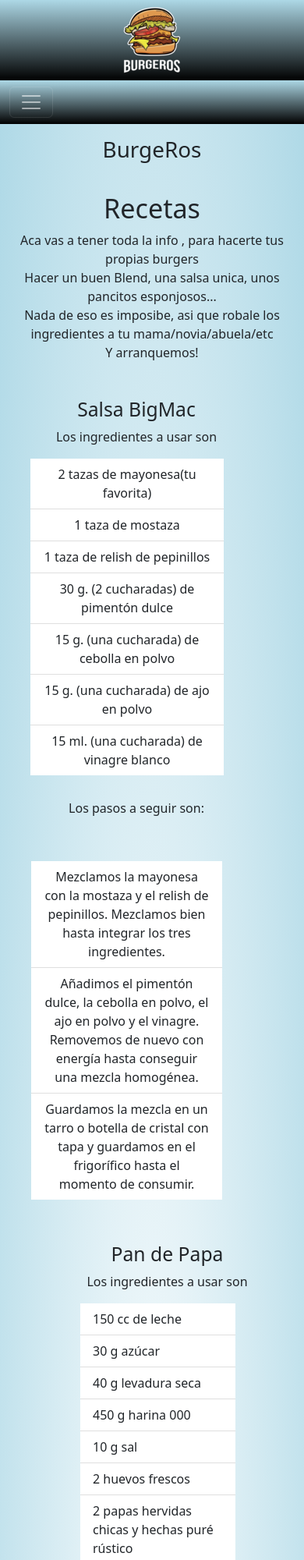
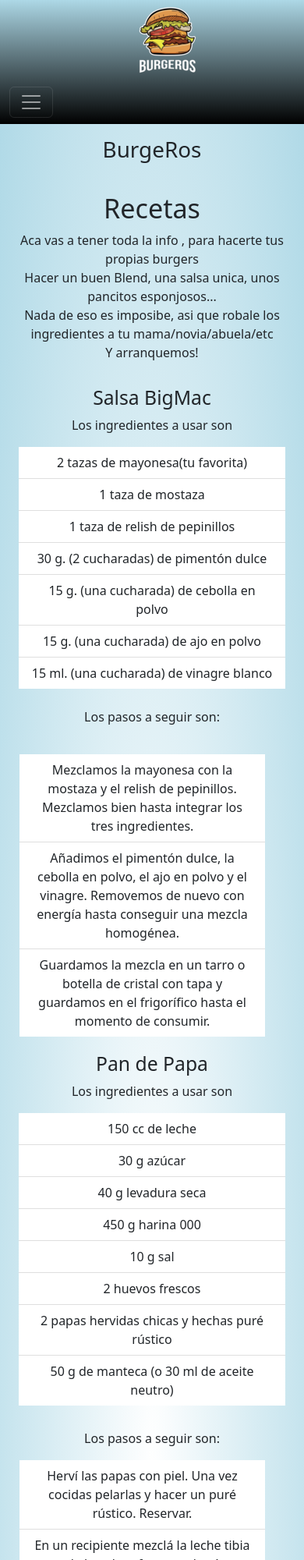
Before and after one commit to Crisav1997/HtmlBurgerAvila, a website: page pages/recetas.html in a window 390 px wide. Shown: the top 2000 px of the page at 78% size. Drawn offline with nearby package versions, Linux system fonts and the light colour scheme.

Commit message:
se trabaja en grid

```diff
--- a/pages/recetas.html
+++ b/pages/recetas.html
@@ -11,16 +11,16 @@
     <title>recetas</title>
 </head>
 <body>
-<main class="gridRece">
+  <main class="gridRece">
     <div class="intro display-4 text-center pt-3 pb-3">
         <h1>BurgeRos</h1>
     </div>
-    <div class="log bgFooter">
+    <div class="foo bgFooter">
         <div class="centrar anima1">
             <a href="../index.html"><img src="../assets/img/logo_burger.png" alt="logo_burger"></a>
         </div>
-    </div>
-    <div class="nava bgFooter">
+
+    <div >
         <nav class="navbar navbar-expand-lg navbar-dark ">
             <div class="container-fluid">
               <button class="navbar-toggler" type="button" data-bs-toggle="collapse" data-bs-target="#navbarNav" aria-controls="navbarNav" aria-expanded="false" aria-label="Toggle navigation">
@@ -48,6 +48,7 @@
             </div>
           </nav>
     </div>
+    </div>
     <div class="txtre text-center">
         <h1 class="display-4">Recetas</h1>
               <p>Aca vas a tener toda la info , para hacerte tus propias burgers <br>
@@ -58,7 +59,7 @@
     <div class="rece1 padQuince">
         <h2 class="centrar">Salsa BigMac</h2>
             <P>Los ingredientes a usar son</P>
-            <ul class="list-group list-group-flush ps-4 pe-5" >
+            <ul class="list-group list-group-flush ps-4 pe-4" >
               <li class="list-group-item">2 tazas de mayonesa(tu favorita)</li>
               <li class="list-group-item">1 taza de mostaza</li>
               <li class="list-group-item">1 taza de relish de pepinillos</li>
@@ -69,7 +70,7 @@
             </ul>
         </div>
             <div class="rece2 padQuince">
-            <p>Los pasos a seguir son:</p>
+            <p class="pt-4">Los pasos a seguir son:</p>
             <ul class="list-group list-group-flush recetario padRece">
               <li class="list-group-item">Mezclamos la mayonesa con la mostaza y el relish de pepinillos. Mezclamos bien hasta integrar los tres ingredientes.</li>
               <li class="list-group-item">Añadimos el pimentón dulce, la cebolla en polvo, el ajo en polvo y el vinagre. Removemos de nuevo con energía hasta conseguir una mezcla homogénea.</li>
@@ -77,10 +78,10 @@
             </ul>
           </div>
     <div class="rece3">
-        <section class="padRece">
+        <section class="padReceB">
         <h2 class="centrar">Pan de Papa</h2>
             <P>Los ingredientes a usar son</P>
-            <ul class="list-group list-group-flush ps-4 pe-5" >
+            <ul class="list-group list-group-flush ps-4 pe-4" >
               <li class="list-group-item">150 cc de leche</li>
               <li class="list-group-item">30 g azúcar</li>
               <li class="list-group-item">40 g levadura seca</li>
@@ -108,14 +109,20 @@
             </ul>
         </section>
     </div>
-    <div class="rrss bgFooter">
+    <div class="footere bgFooter ">
+      <div>
+
+      </div>
+      <section class=" txtColor">
+        <p>Seguinos en nuestras redes para estar en contacto!</p>
+      </section>
+        <div class="rrss mt-2 mb-2">
         <a class="imgrrss insta" href="https://www.instagram.com/" target="_blank"><img src="../assets/img/Instagram_Blanc.png" alt="instagram_logo"></a>
         <a class="imgrrss twitter" href="https://twitter.com/?lang=es" target="_blank"><img src="../assets/img/Twitter_LOGO.png" alt="Twitter_logo"></a>
         <a class="imgrrss wsp" href="https://web.whatsapp.com/" target="_blank"><img src="../assets/img/Wsp_Blanc.png" alt="Wsp_logo"></a>
-        </div>
-        <section class="footere txtColor bgFooter">Seguinos en nuestras redes para estar en contacto!</p>
-        </section>
-</main>
+      </div>
+    </div>
+  </main>
 <script src="https://cdn.jsdelivr.net/npm/bootstrap@5.2.0/dist/js/bootstrap.bundle.min.js" integrity="sha384-A3rJD856KowSb7dwlZdYEkO39Gagi7vIsF0jrRAoQmDKKtQBHUuLZ9AsSv4jD4Xa" crossorigin="anonymous"></script>
 </body>
 </html>
--- a/scss/_grids.scss
+++ b/scss/_grids.scss
@@ -3,19 +3,21 @@
   grid-template-columns: 1fr 1fr 1fr;
   grid-template-rows: auto auto auto auto auto auto;
   grid-template-areas:
- "log nava nava"
+  "foo foo foo"
  "intro intro intro"
  "txtre txtre txtre"
  "rece1 rece2 rece2"
  "rece3 rece4 rece4"
- "footere footere rrss";
+ "footere footere footere"; }
+.foo{
+  grid-area: foo;
+  display: flex;
+  flex-direction: row;
+  justify-content: space-between;
+  align-content: center;
  }
-.log {
-  grid-area: log; }
-.nava {
-  grid-area: nava; }
-.intro{
-  grid-area: intro;}
+.intro {
+  grid-area: intro; }
 .txtre {
   grid-area: txtre; }
 .rece1 {
@@ -39,17 +41,17 @@
   display: flex;
   flex-direction: row;
   flex-wrap: wrap;
-  justify-content: flex-end;
-  align-items: center;
-  }
-.rrss{
+  justify-content: space-between;
+  align-items: center; }
+.rrss {
   grid-area: rrss;
   display: flex;
   justify-content: space-evenly;
   align-items: center;
   flex-wrap: wrap;
   flex-direction: row;
-}
+  width: 450px; }
+
 @media only screen and (max-width: 768px) {
   .gridRece {
     display: grid;
@@ -57,7 +59,7 @@
     grid-template-rows: auto auto auto auto auto auto auto auto auto auto;
     grid-template-areas:
    "log"
-       "nava"
+   "foo"
    "intro"
    "txtre"
    "rece1"
@@ -65,43 +67,44 @@
    "rece3"
    "rece4"
    "footere"
-       "rrss"
-       ; }
-       .log {
-        grid-area: log; }
-
-      .nava {
-        grid-area: nava; }
-
+   "rrss"; }
+  .foo {
+    flex-direction: column; }
   .txtre {
     text-align: center;
     padding-left: 0px;
     margin: 15px; }
-
   .rece1 {
     text-align: center;
-        padding-left: 0px;
-        margin: 15px;
-      }
-
+    padding-right: 0px;
+    padding-left: 0px; }
   .rece2 {
     text-align: center;
-        padding-left: 0px;
-        margin: 15px; }
-
+    padding-right: 0px;
+    padding-left: 0px; }
+  .rece3 {
+    text-align: center;
+    padding-right: 0px;
+    padding-left: 0px; }
+  .rece4 {
+    text-align: center;
+    padding-right: 0px;
+    padding-left: 0px; }
   .fijo {
     display: none; }
-
   .footere {
     color: white;
     font-size: 1rem;
     text-align: center;
     padding-left: 5%;
-        padding-right: 5%
-        }
-      .rrss{
+    padding-right: 5%; }
+  .rrss {
     margin-top: 8px;
     margin-bottom: 8px;
+    width: 100%;}
+  .padReceB{
+    padding-top: 20px;
+    padding-right: 0px;
+    padding-bottom: 10px;
   }
-
   }
--- a/scss/_images.scss
+++ b/scss/_images.scss
@@ -53,6 +53,13 @@
     &:hover{padding-left: 40px;
     }
 }
+.anima1 {
+    padding-left: 0px;
+    transition: 2s; }
+    .anima1:hover {
+        padding-left: 40px;
+}
+
 .instaFrame{
     padding-right: 50px;
 }
--- a/scss/_medias.scss
+++ b/scss/_medias.scss
@@ -24,7 +24,7 @@ $centrar:center;
         padding-bottom: 5%;
     }
     .table{
-        font-size: 0.9rem;
+        font-size: 0.7rem;
     }
     .recetario{
         padding-right: 50px;
--- a/scss/_paddins.scss
+++ b/scss/_paddins.scss
@@ -14,11 +14,13 @@ $pad40: 40px;
 }
 .padRece{
     @extend.padQuince;
-    padding-top:40px;
+    padding-top:20px;
 }
 .padReceB{
     @extend.padQuince;
-    padding-top:85px;
+    padding-top: 85px;
+  padding-left: 0px;
+  padding-bottom: 30px;
 }
 .margintable{
     @extend .padQuince;
@@ -28,3 +30,10 @@ $pad40: 40px;
     @extend .padQuince;
     margin-top: 40px;
 }
+.recetario{
+    padding-left: 1.5rem;
+    padding-right: 1.5rem;
+  }
+.pad9{
+    padding-right: 90px;
+  }
```
Also changed, not shown: css/estilo.css. Lines whose indentation alone changed are shown as unchanged.
